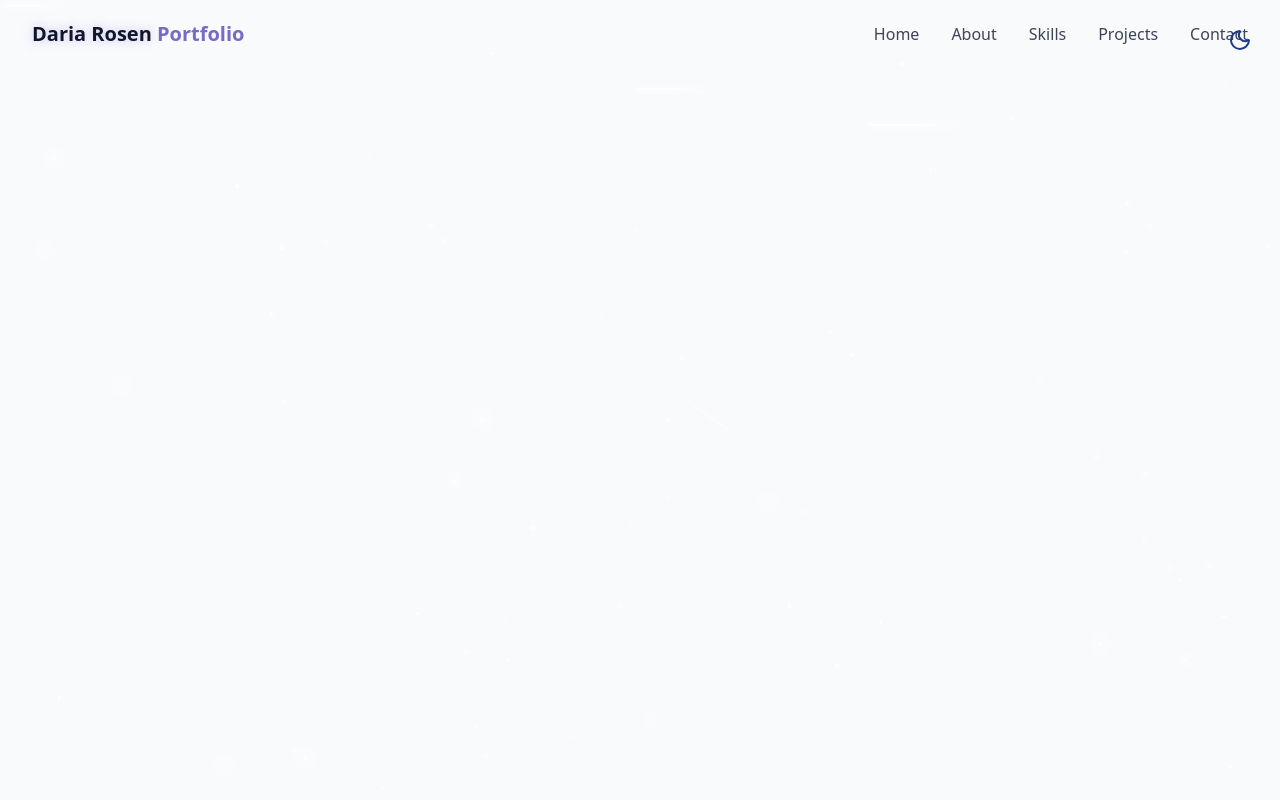
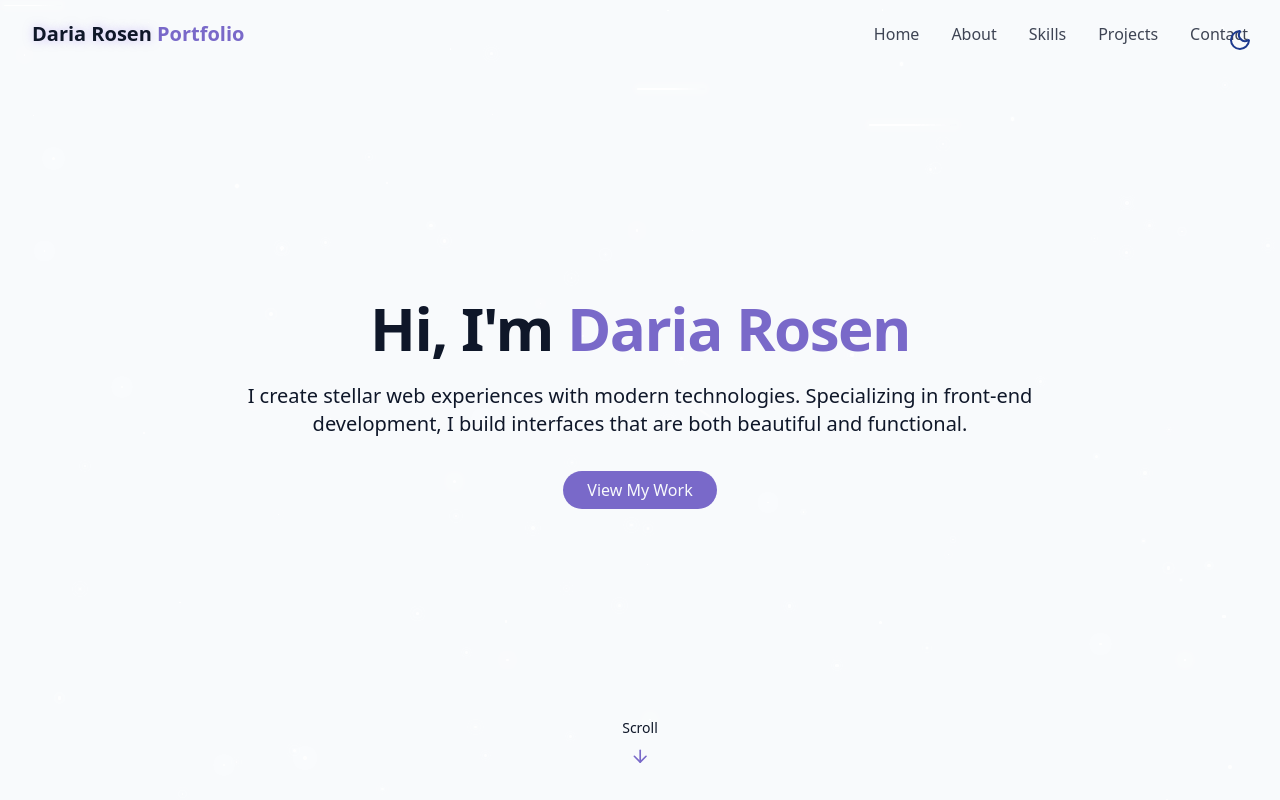
Before and after one commit to DariaRosen/Portfolio, a React (Vite) app: page / in a window 1280 px wide. Built offline with nearby package versions, Linux system fonts and the light colour scheme.

Commit message:
Add HeroSection component

```diff
--- /dev/null
+++ b/src/components/HeroSection.jsx
@@ -0,0 +1,56 @@
+import { ArrowDown } from "lucide-react";
+
+// This is the first section users see on the page, introducing the portfolio owner
+export const HeroSection = () => {
+    return (
+        <section
+            id="hero"
+            className="relative min-h-screen flex flex-col items-center justify-center px-4"
+        >
+            {/* Main container */}
+            <div className="container max-w-4xl mx-auto text-center z-10">
+                <div className="space-y-6">
+                    {/* Heading / Name */}
+                    <h1 className="text-4xl md:text-6xl font-bold tracking-tight">
+                        {/* "Hi, I'm" with fade-in animation */}
+                        <span className="opacity-0 animate-fade-in"> Hi, I'm</span>
+
+                        {/* First name with primary color and delayed fade-in */}
+                        <span className="text-primary opacity-0 animate-fade-in-delay-1">
+                            {" "}
+                            Daria
+                        </span>
+
+                        {/* Last name with gradient text and longer delay */}
+                        <span className="text-primary opacity-0 animate-fade-in-delay-2">
+                            {" "}
+                            Rosen
+                        </span>
+                    </h1>
+
+                    {/* Subtitle / description */}
+                    <p className="text-lg md:text-xl text-muted-foreground max-2-2xl mx-auto opacity-0 animate-fade-in-delay-3">
+                        I create stellar web experiences with modern technologies.
+                        Specializing in front-end development, I build interfaces that are
+                        both beautiful and functional.
+                    </p>
+
+                    {/* Call-to-action button */}
+                    <div className="pt-4 opacity-0 animate-fade-in-delay-4">
+                        <a href="#projects" className="cosmic-button">
+                            View My Work
+                        </a>
+                    </div>
+                </div>
+            </div>
+
+            {/* Scroll indicator */}
+            <div className="absolute bottom-8 left-1/2 transform -translate-x-1/2 flex flex-col items-center animate-bounce">
+                {/* Text label */}
+                <span className="text-sm text-muted-foreground mb-2"> Scroll </span>
+                {/* Down arrow icon */}
+                <ArrowDown className="h-5 w-5 text-primary" />
+            </div>
+        </section>
+    );
+};
--- a/src/index.css
+++ b/src/index.css
@@ -76,7 +76,7 @@
   }
 
   .dark {
-    --background: 222 47% 4%;
+    --background: 280 60% 7%;
     --foreground: 213 31% 91%;
 
     --card: 222 47% 8%;
--- a/src/pages/Home.jsx
+++ b/src/pages/Home.jsx
@@ -1,6 +1,7 @@
 import { ThemeToggle } from "@/components/ThemeToggle"
 import { StarBackground } from "@/components/StarBackground"
 import { Navbar } from "../components/NavBar"
+import { HeroSection } from "../components/HeroSection"
 
 export const Home = () => {
     return (
@@ -15,6 +16,9 @@
             <Navbar />
 
             {/* Main Content */}
+            <main>
+                <HeroSection />
+            </main>
 
             {/* Footer */}
         </div>
```
